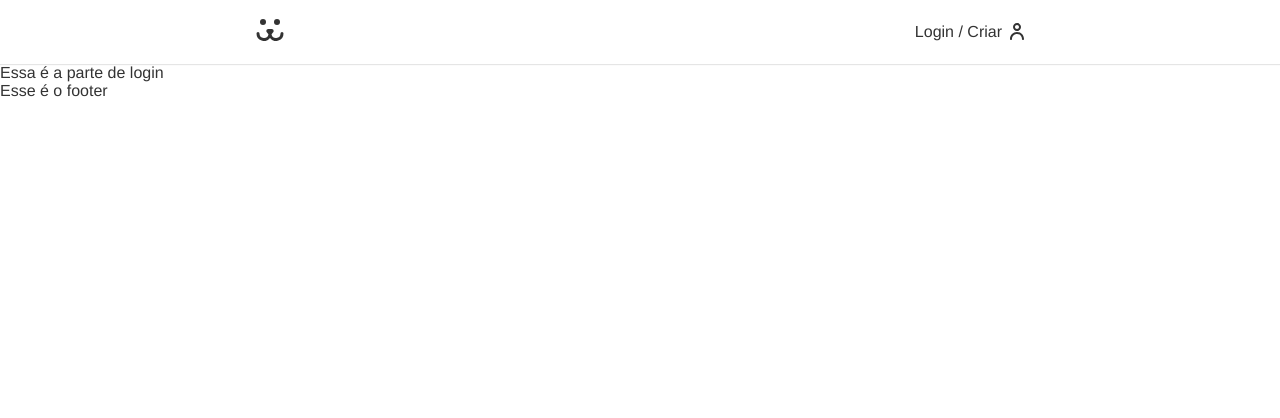
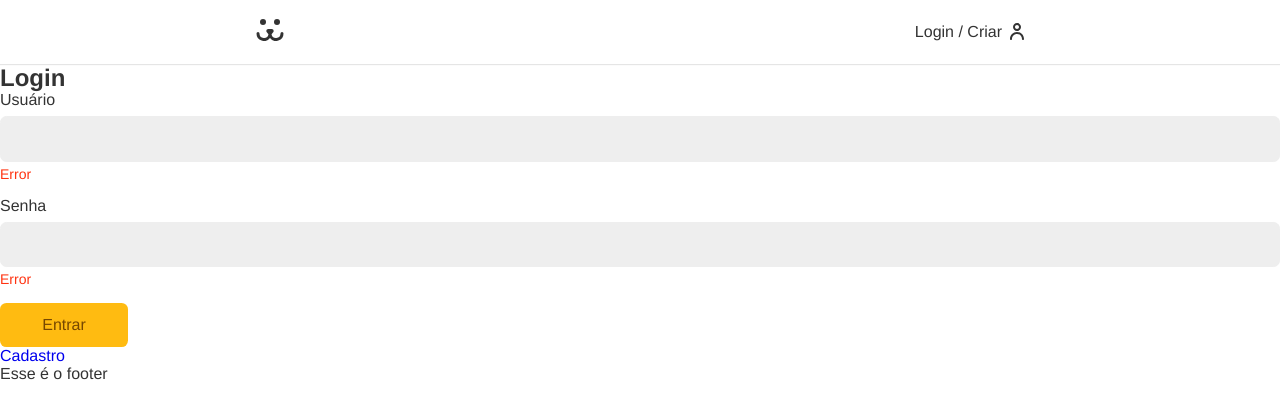
Before and after one commit to LuuizFeelipe/dogs-social-network, a React (Vite) app: page /login in a window 1280 px wide. Shown: the top 418 px of the page. Built offline with nearby package versions, Linux system fonts and the light colour scheme.

Commit message:
Chore: adiciona lógica inicial para formulários

```diff
--- a/src/App.jsx
+++ b/src/App.jsx
@@ -11,7 +11,7 @@
       <Header />
       <Routes>
         <Route path="/" element={<Home />}  />
-        <Route path="/login" element={<Login />}  />
+        <Route path="/login/*" element={<Login />}  />
       </Routes>
       <Footer />
     </BrowserRouter>
--- /dev/null
+++ b/src/Components/Forms/Button.jsx
@@ -0,0 +1,11 @@
+import styles from '../Forms/Button.module.css';
+
+const Button = ({ children, props}) => {
+  return (
+    <button {...props} className={styles.button}>
+      {children}
+    </button>
+  )
+}
+
+export default Button
--- /dev/null
+++ b/src/Components/Forms/Button.module.css
@@ -0,0 +1,24 @@
+.button {
+  font-size: 1rem;
+  font-family: var(--type-first);
+  cursor: pointer;
+  border: none;
+  border-radius: .4rem;
+  background: #fb1;
+  color: #764701;
+  padding: .8rem 1.2rem;
+  box-sizing: border-box;
+  transition: 0.1s;
+  min-width: 8rem;
+}
+
+.button:hover,
+.button:focus {
+  outline: none;
+  box-shadow: 0 0 0 3px #fea, 0 0 0 4px #fb1;
+}
+
+.button:disabled {
+  opacity: .5;
+  cursor: wait;
+}
--- /dev/null
+++ b/src/Components/Forms/Input.jsx
@@ -0,0 +1,13 @@
+import styles from '../Forms/Input.module.css';
+
+const Input = ({ label, type, name }) => {
+  return (
+    <div className={styles.wrapper}>
+      <label className={styles.label} htmlFor={name}>{label}</label>
+      <input id={name} name={name} className={styles.input} type={type} />
+      <p className={styles.error}>Error</p>
+    </div>
+  )
+}
+
+export default Input
--- /dev/null
+++ b/src/Components/Forms/Input.module.css
@@ -0,0 +1,35 @@
+.wrapper {
+  margin-bottom: 1rem;
+}
+
+input {
+  border: 1px solid #eee;
+  display: block;
+  width: 100%;
+  font-size: 1rem;
+  padding: .8rem;
+  border-radius: .4rem;
+  background: #eee;
+  transition: .2s;
+}
+
+.input:focus,
+.input:hover {
+  outline: none;
+  border-color: #fb1;
+  background: white;
+  box-shadow: 0 0 0 3px #fea;
+}
+
+.label {
+  display: block;
+  font-size: 1rem;
+  line-height: 1;
+  padding-bottom: .5rem;
+}
+
+.error {
+  color: #f31;
+  font-size: .875rem;
+  margin-top: .25rem;
+}
--- a/src/Components/Login/Login.jsx
+++ b/src/Components/Login/Login.jsx
@@ -1,9 +1,18 @@
-import React from 'react'
+import { Route, Routes } from 'react-router-dom'
+import LoginForm from './LoginForm'
+import LoginCreate from './LoginForm'
+import LoginPasswordLost from './LoginForm'
+import LoginPasswordReset from './LoginForm'
 
 const Login = () => {
   return (
     <div>
-      Essa é a parte de login
+      <Routes >
+        <Route path='/' element={<LoginForm />}/>
+        <Route path='criar' element={<LoginCreate />}/>
+        <Route path='perdeu' element={<LoginPasswordLost />}/>
+        <Route path='resetar' element={<LoginPasswordReset />}/>
+      </Routes>
     </div>
   )
 }
--- /dev/null
+++ b/src/Components/Login/LoginForm.jsx
@@ -0,0 +1,40 @@
+import React from "react"
+import { Link } from "react-router-dom"
+import Input from "../Forms/Input";
+import Button from "../Forms/Button";
+
+const LoginForm = () => {
+  const [username, setUsername] = React.useState('');
+  const [password, setPassword] = React.useState('');
+
+  function handleSubmit(event) {
+    event.preventDefault();
+    fetch("https://dogsapi.origamid.dev/json/jwt-auth/v1/token", {
+      method: 'POST',
+      headers: {
+        'Content-Type': 'application/json'
+      },
+      body: JSON.stringify({username, password})
+    }).then(response => {
+      console.log(response);
+      return response.json();
+    }).then(json => {
+      console.log(json);
+    });
+  }
+
+  return (
+    <section>
+      <h1>Login</h1>
+      <form onSubmit={handleSubmit}>
+        <Input label='Usuário' type='text' name='username'/>
+        <Input label='Senha' type='password' name='password' />
+        <Button>Entrar</Button>
+      </form>
+
+      <Link to="/login/criar" >Cadastro</Link>
+    </section>
+  )
+}
+
+export default LoginForm
```
Also changed, not shown: src/Components/Login/LoginPasswordLost.jsx (added, +9 -0 lines), src/Components/Login/LoginPasswordReset.jsx (added, +9 -0 lines), src/Components/Login/LoginCreate.jsx (added).
